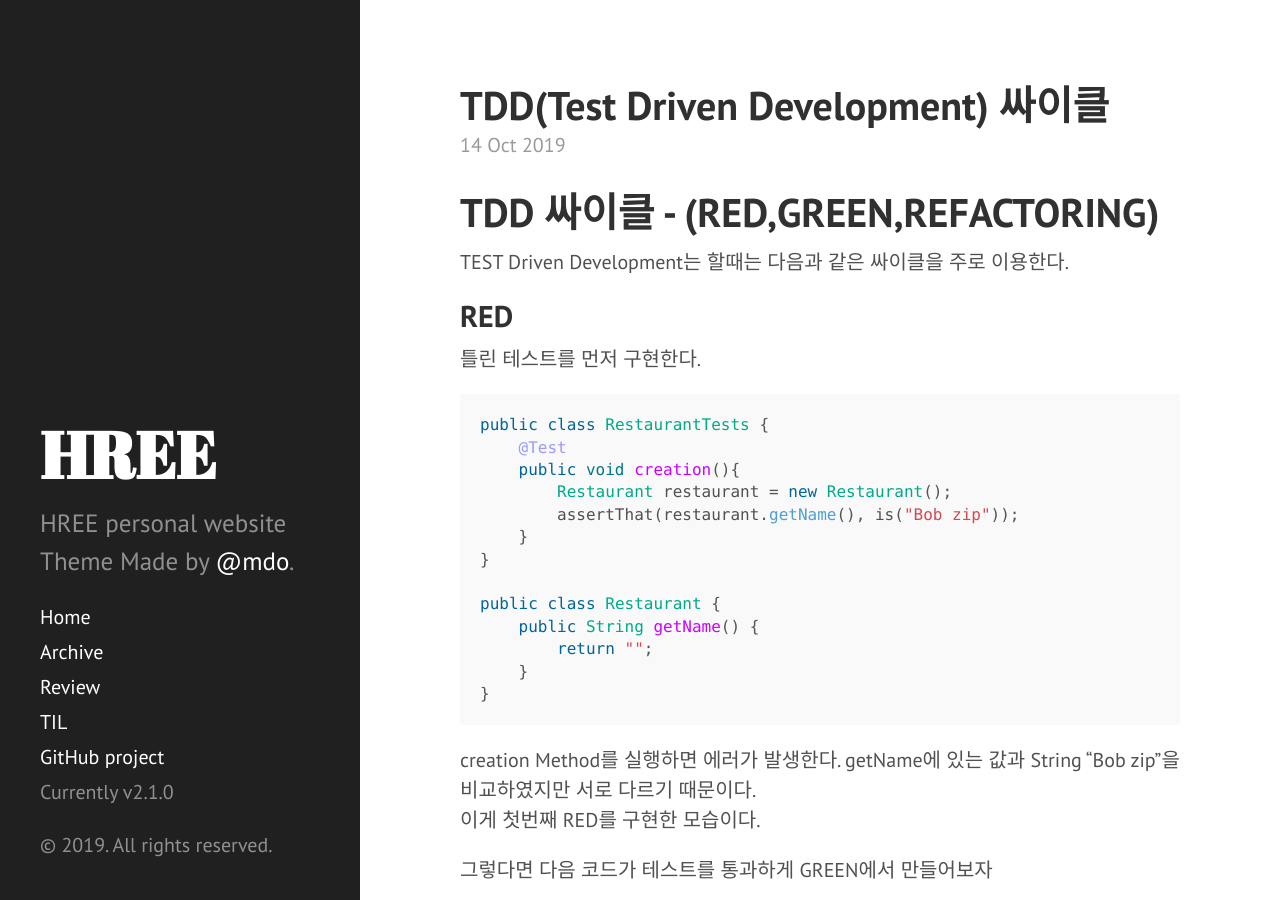
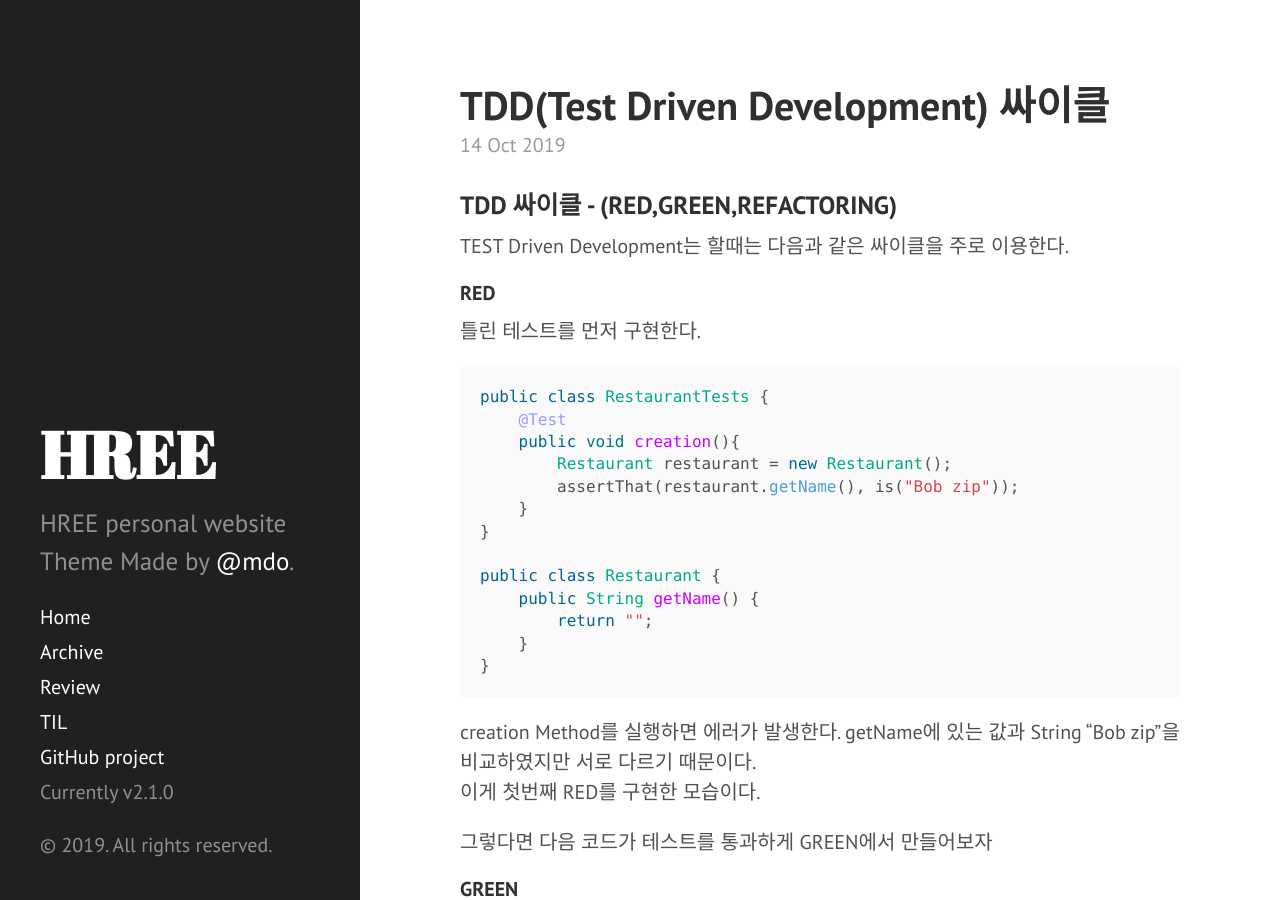
Before and after one commit to apalsl/apalsl-old.github.io, a Jekyll site: the page built from _posts/2019-10-14-TTD.md, in a window 1280 px wide and 900 px high. Built offline with Jekyll 4.4.1, drawn with Linux system fonts in a browser that asks for light colours; Markdown is read by kramdown in place of the engine named in the settings.

Commit message:
fix tdd font size

````diff
--- a/_posts/2019-10-14-TTD.md
+++ b/_posts/2019-10-14-TTD.md
@@ -4,12 +4,12 @@ layout: post
 ---
 
 
-# TDD 싸이클 - (RED,GREEN,REFACTORING)
+### TDD 싸이클 - (RED,GREEN,REFACTORING)
 
 TEST Driven Development는 할때는 다음과 같은 싸이클을 주로 이용한다.
 
 
-## RED
+#### RED
 틀린 테스트를 먼저 구현한다.
 
 ```java
@@ -35,7 +35,7 @@ getName에 있는 값과 String "Bob zip"을 비교하였지만 서로 다르기
 그렇다면 다음 코드가 테스트를 통과하게 GREEN에서 만들어보자
 
 
-## GREEN
+#### GREEN
 
 
 ```java
@@ -50,7 +50,7 @@ public class Restaurant {
 그러나 코드에 문제가 있다. 현재는 Bob zip이라는 String으로 비교하지만 모든 레스토랑은 Bob zip이 아니다. 이제는 리팩토링을 할 차례이다.
 
 
-## REFACTORING
+#### REFACTORING
 
 
 ```java
````
